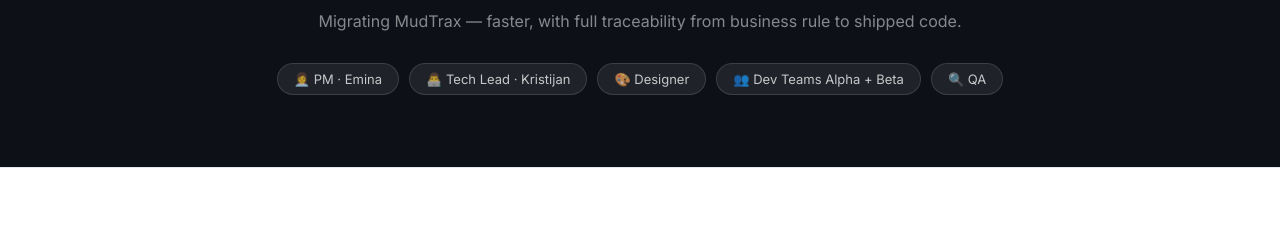
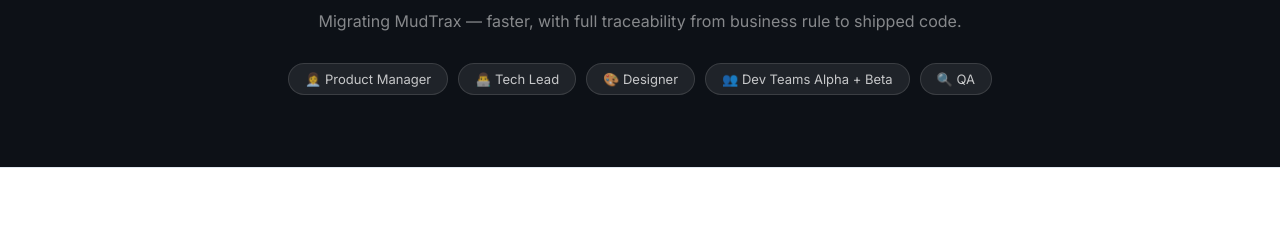
Before and after one commit to adisalisovac/upswell-presentation, a plain HTML site: page index.html in a window 1280 px wide. Shown: the part 191-428 px from the top of the page. Drawn offline with Linux system fonts and the light colour scheme.

Commit message:
Remove names from hero badges

```diff
--- a/index.html
+++ b/index.html
@@ -477,8 +477,8 @@
   <h1>AI-Assisted Development<br>for <span class="accent">UpSwell 2.0</span></h1>
   <p class="hero-sub">Migrating MudTrax — faster, with full traceability from business rule to shipped code.</p>
   <div class="badges">
-    <span class="badge">👩‍💼 PM · Emina</span>
-    <span class="badge">👨‍💻 Tech Lead · Kristijan</span>
+    <span class="badge">👩‍💼 Product Manager</span>
+    <span class="badge">👨‍💻 Tech Lead</span>
     <span class="badge">🎨 Designer</span>
     <span class="badge">👥 Dev Teams Alpha + Beta</span>
     <span class="badge">🔍 QA</span>
```
